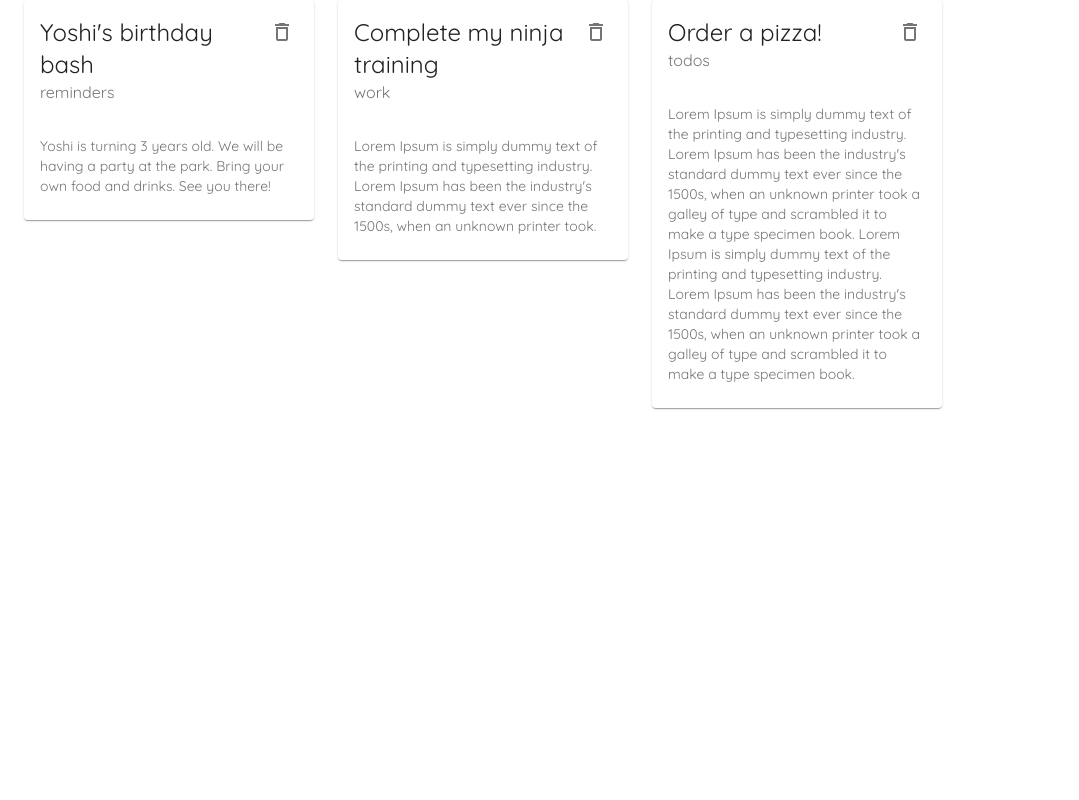
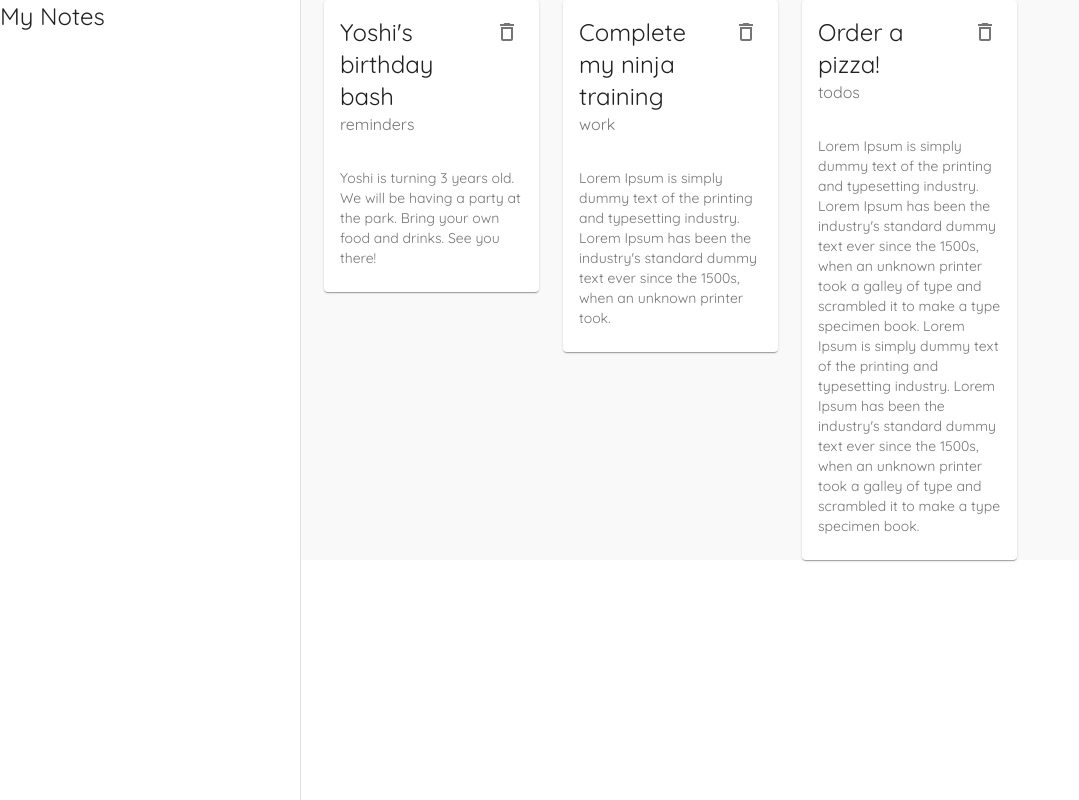
Before and after one commit to baui-dev/layout-ui, a React (Create React App) app: page / in a window 1280 px wide. Shown: the whole page, without its empty margins (0-1079 px from the left). Built offline with nearby package versions, Linux system fonts and the light colour scheme; data requests are answered from the project's data file.

Commit message:
layout for sidebar done

```diff
--- a/src/App.js
+++ b/src/App.js
@@ -3,6 +3,7 @@
 import Create from "./pages/Create";
 import { createMuiTheme, ThemeProvider } from "@material-ui/core";
 import { purple } from "@material-ui/core/colors";
+import Layout from "./components/Layout";
 
 const theme = createMuiTheme({
   palette: {
@@ -24,10 +25,12 @@
   return (
     <ThemeProvider theme={theme}>
       <Router>
-        <Routes>
-          <Route path="/" element={<Notes />} />
-          <Route path="/create" element={<Create />} />
-        </Routes>
+        <Layout>
+          <Routes>
+            <Route path="/" element={<Notes />} />
+            <Route path="/create" element={<Create />} />
+          </Routes>
+        </Layout>
       </Router>
     </ThemeProvider>
   );
--- /dev/null
+++ b/src/components/Layout.js
@@ -0,0 +1,43 @@
+import React from "react";
+import { makeStyles } from "@material-ui/core";
+import Drawer from "@material-ui/core/Drawer";
+import Typography from "@material-ui/core/Typography";
+
+const drawerWidth = 300;
+
+const useStyles = makeStyles({
+  page: {
+    background: "#f9f9f9",
+    width: "100%",
+  },
+  drawer: {
+    width: drawerWidth,
+  },
+  drawerPaper: {
+    width: drawerWidth,
+  },
+  root: {
+    display: "flex",
+  },
+});
+
+export function Layout({ children }) {
+  const classes = useStyles();
+  return (
+    <div className={classes.root}>
+      <Drawer
+        className={classes.drawer}
+        variant="permanent"
+        anchor="left"
+        classes={{ paper: classes.drawerPaper }}
+      >
+        <div>
+          <Typography variant="h5">My Notes</Typography>
+        </div>
+      </Drawer>
+      <div className={classes.page}>{children}</div>
+    </div>
+  );
+}
+
+export default Layout;
```
Also changed, not shown: 1 other file (tests, documents, lock files or other folders).
